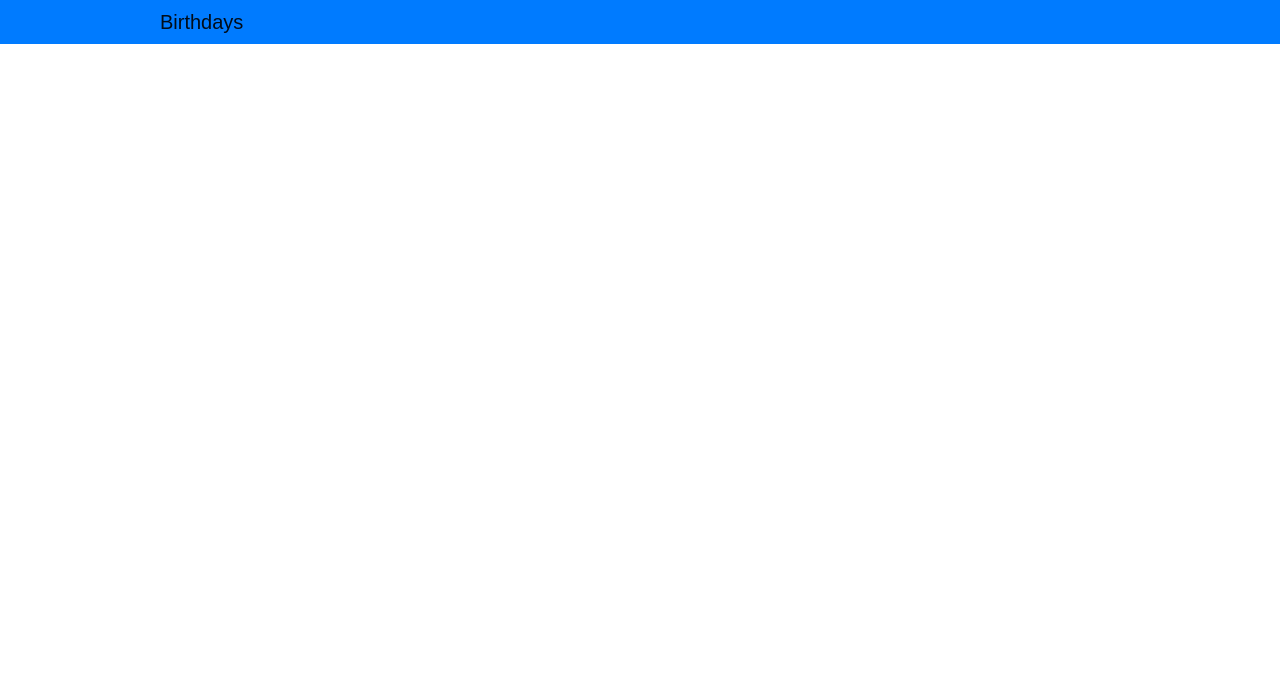
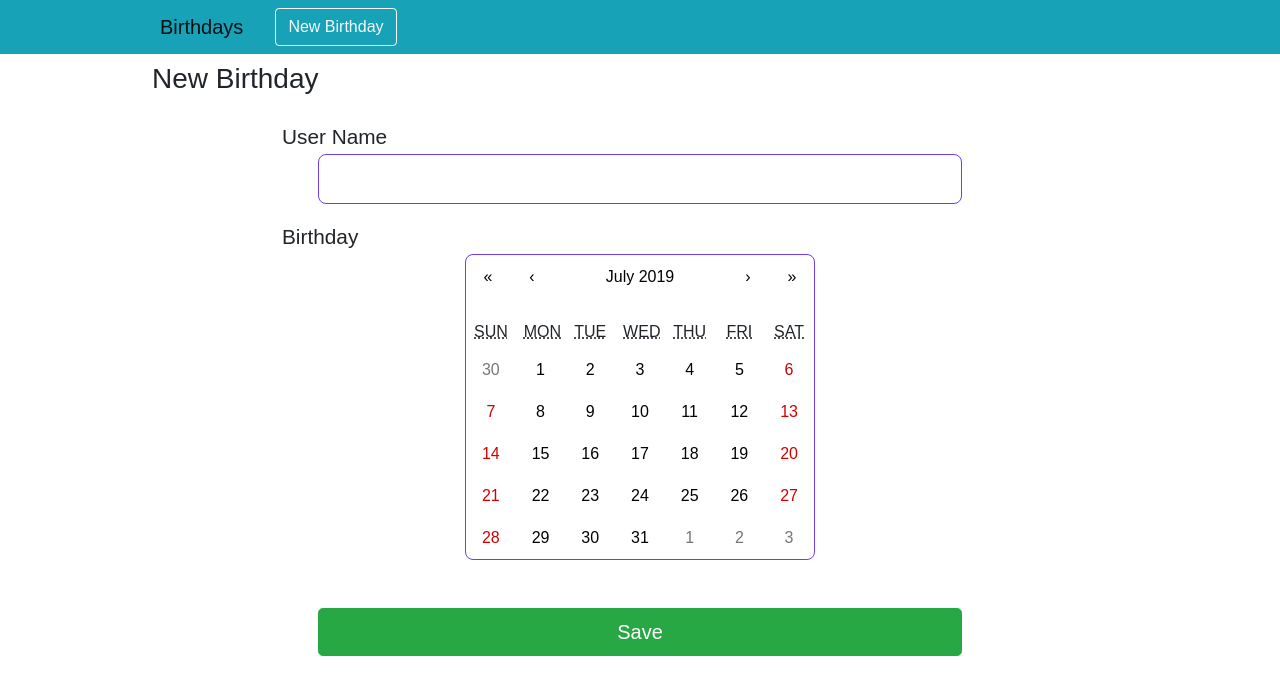
Before and after one commit to LeonardoKalyn/birthdays-client, a React (Create React App) app: page /register in a window 1280 px wide. Shown: the top 694 px of the page. Built offline with nearby package versions, Linux system fonts and the light colour scheme.

Commit message:
Add Register View

```diff
--- a/package.json
+++ b/package.json
@@ -7,6 +7,7 @@
     "classnames": "^2.2.6",
     "node-sass": "^4.12.0",
     "react": "^16.8.6",
+    "react-calendar": "^2.19.0",
     "react-dom": "^16.8.6",
     "react-redux": "^7.1.0",
     "react-router-dom": "^5.0.1",
--- a/src/App.js
+++ b/src/App.js
@@ -1,8 +1,9 @@
 import React from 'react';
 import { BrowserRouter as Router, Route, Link } from "react-router-dom";
 
-import Home from './views/Home'
 import Header from './layout/header';
+import Home from './views/Home';
+import Register from './views/Register';
 import './App.scss';
 
 const App = () => {
@@ -12,6 +13,7 @@ const App = () => {
         <Header />
 
         <Route path="/" exact component={Home} />
+        <Route path="/register" exact component={Register} />
       </div>
     </Router>
   );
--- a/src/layout/header.js
+++ b/src/layout/header.js
@@ -2,9 +2,10 @@ import React from 'react';
 import { Link } from "react-router-dom";
 
 const Header = () => (
-  <header className="bg-primary">
+  <header className="bg-info">
     <nav className="navbar navbar-expand-lg navbar-light  contained w-100">
       <Link to="/" className="navbar-brand">Birthdays</Link>
+      <Link to="/register" className="ml-3 btn btn-outline-light">New Birthday</Link>
     </nav>
   </header>
 );
--- a/src/views/Home/birthday-card.scss
+++ b/src/views/Home/birthday-card.scss
@@ -1,6 +1,14 @@
 @import '../../variables.scss';
 
-.birthday-card {
+.birthday {
+  display: flex;
+  flex-direction: column;
+
+  &__title {
+    color: yelow;
+  }
+
+  &-card {
     display: flex;
     width: 16rem;
     height: 22rem;
@@ -78,9 +86,11 @@
       }
     }
   }
+}
 
 @media (min-width: $lg) {
-  .birthday-card {
+  .birthday {
+    &-card {
       &:hover {
         width: 24rem;
         height: 28rem;
@@ -97,3 +107,4 @@
       }
     }
   }
+}
--- a/src/views/Home/index.js
+++ b/src/views/Home/index.js
@@ -37,8 +37,8 @@ export default () => {
   )
 
   return (
-    <div className="d-flex flex-column p-2">
-      <h3>Incoming Birthdays</h3>
+    <div className="birthday contained p-2">
+      <h3 className="birthday__title mb-4">Incoming Birthdays</h3>
       <CSSTransition
         in={inProp}
         timeout={400}
@@ -48,7 +48,7 @@ export default () => {
           setNextWeek(week1);
         }}
       ><div/></CSSTransition>
-      <div className="d-flex justify-content-between">
+      <div className="d-flex justify-content-between mb-3">
         <button
           className="btn btn-primary"
           onClick={() => setInProp(true)}
--- /dev/null
+++ b/src/views/Register/index.js
@@ -0,0 +1,32 @@
+import React from 'react';
+import Calendar from 'react-calendar';
+import './register.scss';
+
+export default () => {
+  return (
+    <div className="contained d-flex flex-column p-2">
+      <h3 className="mb-lg-4">New Birthday</h3>
+      <form className="register__form">
+        <label className="register__label">
+          User Name
+        </label>
+        <input type="text" className="register__input mb-2 mb-lg-4" />
+
+        <label className="register__label">
+          Birthday
+        </label>
+        <Calendar
+          className="register__calendar align-self-lg-center"
+          onChange={(day) => console.log(day)}
+          calendarType="US"
+        />
+
+        <div className="register__button-container mt-3 mt-lg-5">
+          <button className="register__button btn btn-success btn-block btn-lg px-lg-5">
+            Save
+          </button>
+        </div>
+      </form>
+    </div>
+  )
+}
--- /dev/null
+++ b/src/views/Register/register.scss
@@ -0,0 +1,61 @@
+@import '../../variables.scss';
+
+.register {
+  &__form {
+    align-self: center;
+    display: flex;
+    flex-direction: column;
+    padding: 0.5rem;
+  }
+
+  &__input {
+    width: 100%;
+    height: 3.12rem;
+    border: 1px solid $purple;
+    border-radius: 0.5rem;
+    padding: 1rem 2.12rem 1rem 1.37rem;
+    font-family: 'Roboto';
+    font-weight: 500;
+    background-color: #fff;
+  }
+
+  &__calendar {
+    border: 1px solid $purple;
+    border-radius: 0.5rem;
+    max-width: 300px;
+  }
+
+  &__button {
+    &-container {
+      width: 100%;
+    }
+  }
+}
+
+@media (min-width: $lg) {
+  .register {
+    &__form {
+      width: 75%;
+    }
+
+    &__label {
+      font-size: 1.3rem;
+    }
+
+    &__input {
+      width: 90%;
+      align-self: center;
+    }
+
+    &__calendar {
+      max-width: unset;
+    }
+
+    &__button {
+      &-container {
+        width: 90%;
+        align-self: center;
+      }
+    }
+  }
+}
```
Also changed, not shown: 1 other file (tests, documents, lock files or other folders). Lines whose indentation alone changed are shown as unchanged.
